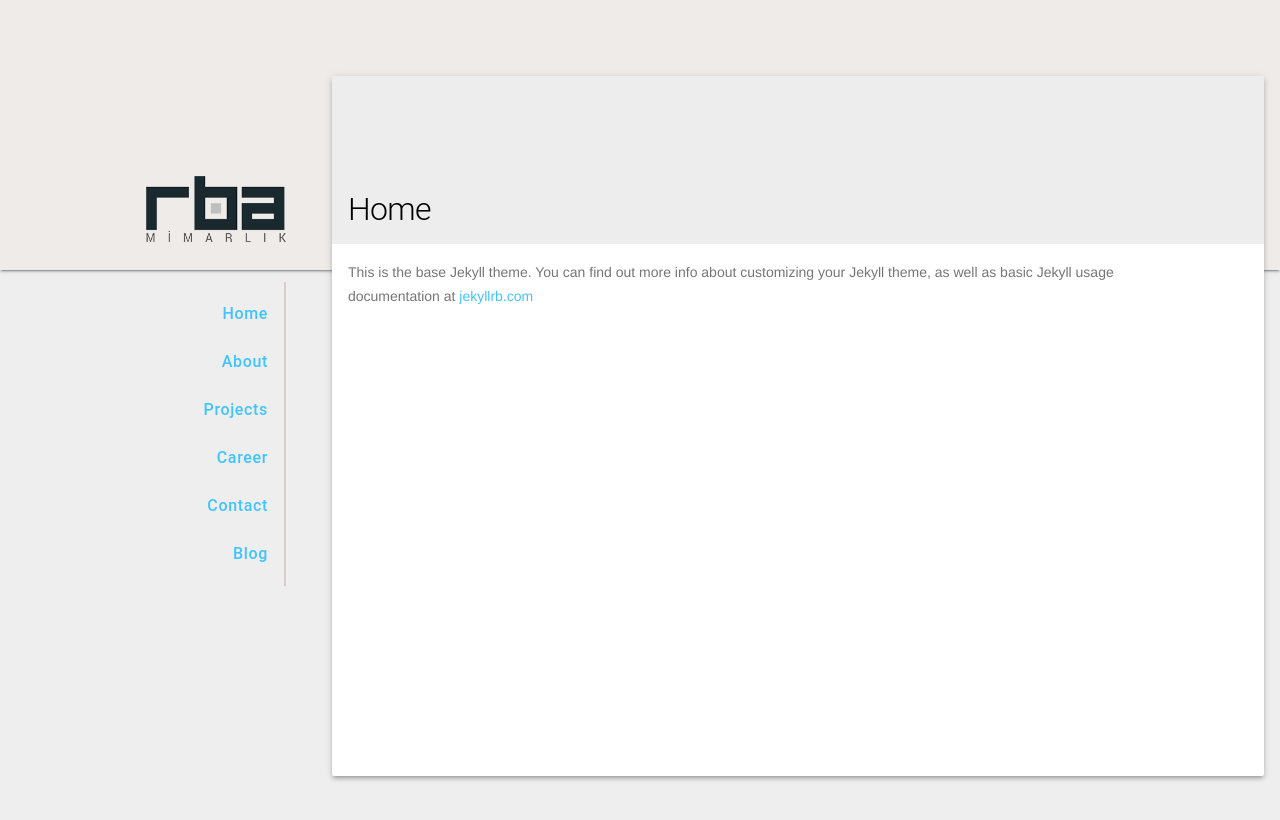
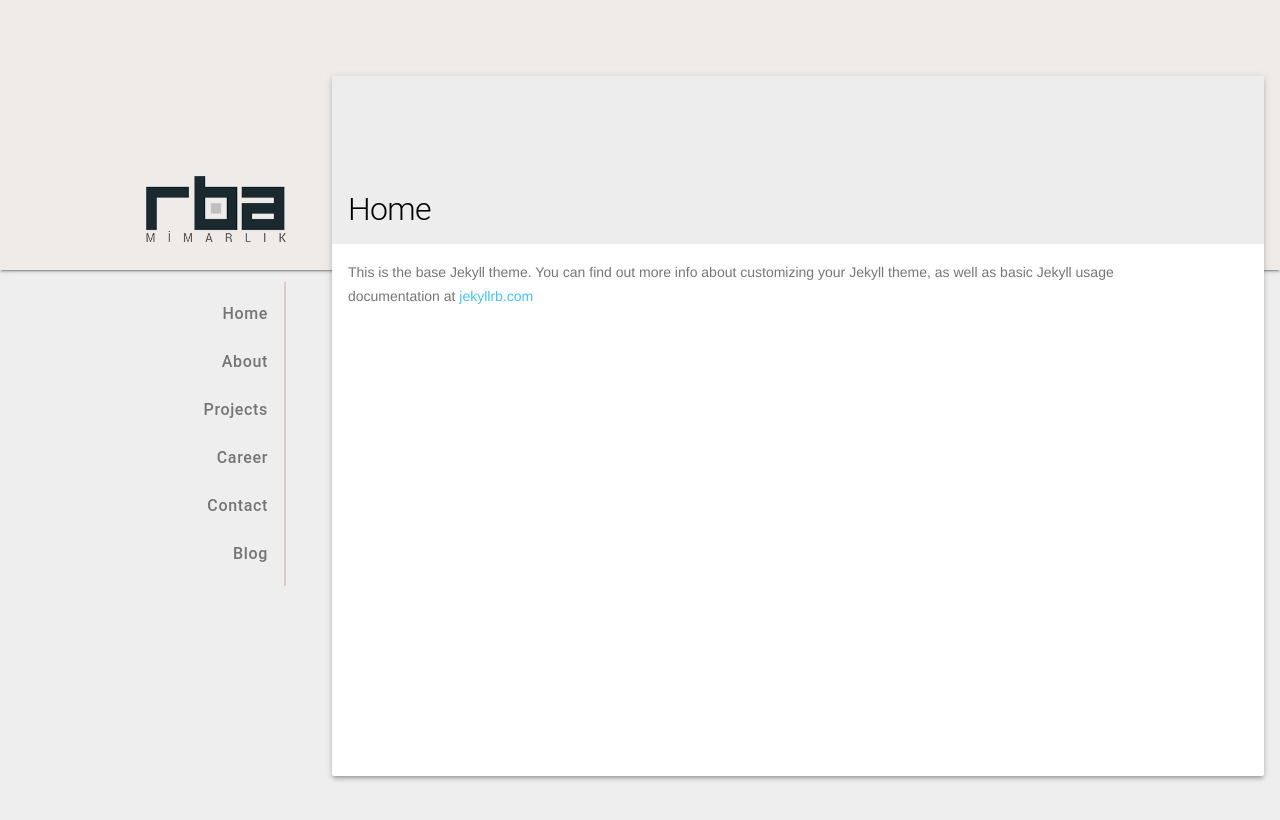
Before and after one commit to rbamimarlik/rbamimarlik.github.io, a Jekyll site: the page built from 1-home.md, in a window 1280 px wide. Shown: the top 820 px of the page. Built offline with Jekyll 4.4.1, drawn with Linux system fonts in a browser that asks for light colours; nearby versions of some CDN libraries.

Commit message:
nav links color updated

```diff
--- a/css/main.scss
+++ b/css/main.scss
@@ -51,6 +51,10 @@ main {
       margin-top: 40px;
       border-right: 2px solid #D7CCC8;
 
+      .mdl-list__item a {
+        color: #757575;
+      }
+
       .mdl-list__item-secondary-content a {
         text-decoration: none;
       }
```
